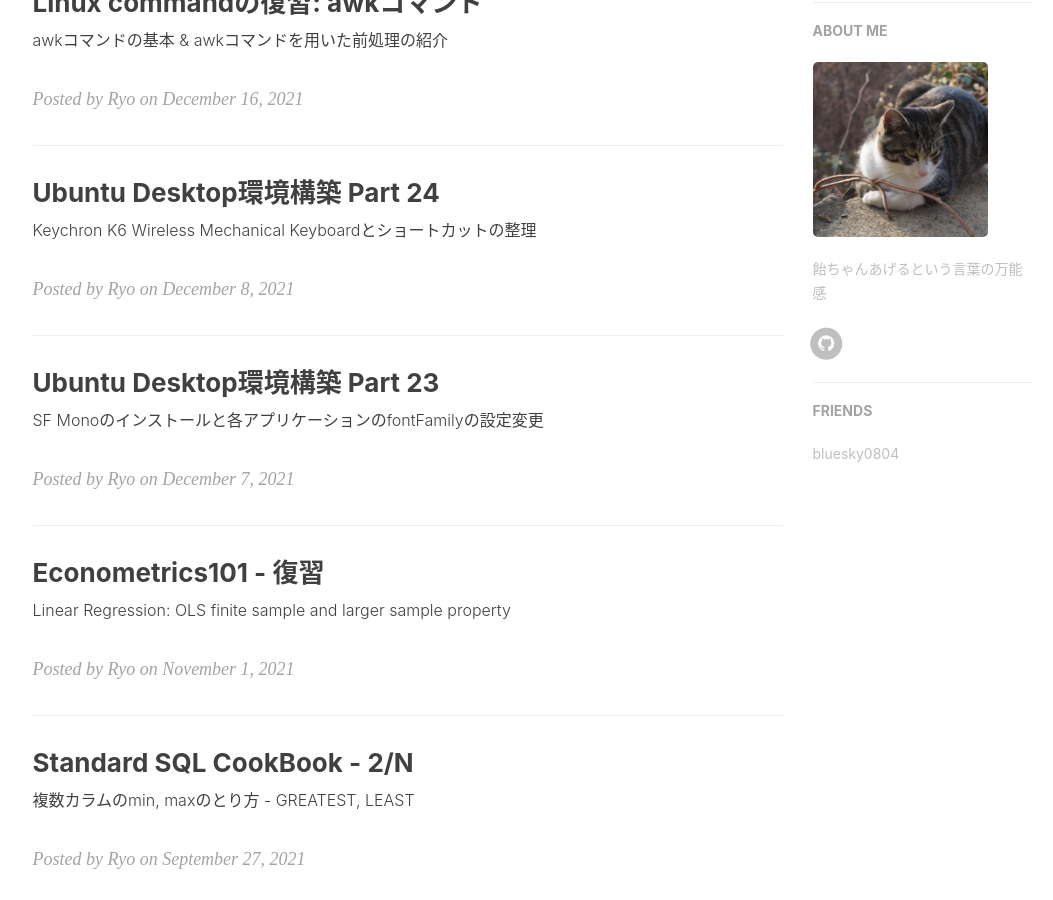
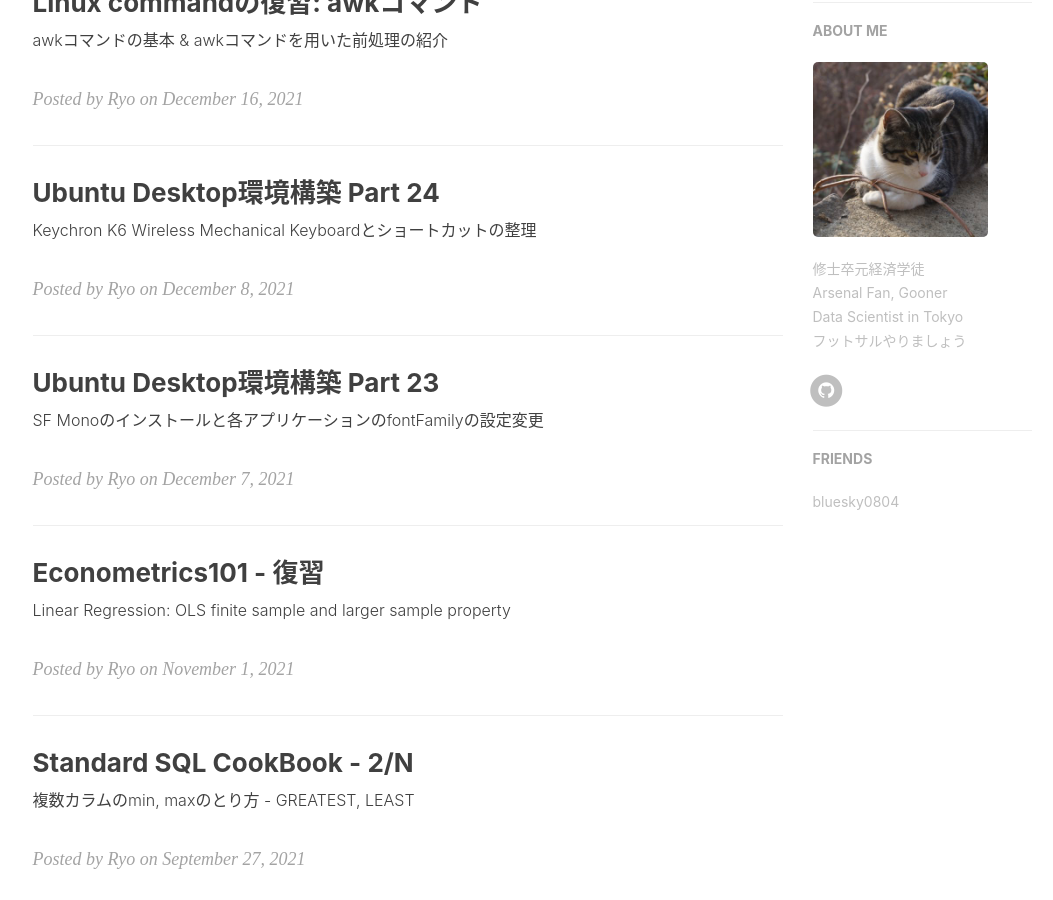
Before and after one commit to RyoNakagami/RyoNakagami.github.io, a Jekyll site: the page built from index.html, in a window 1280 px wide and 900 px high, scrolled down 842 px. Shown: the whole window, without its empty margins (135-1188 px from the left). Built offline with Jekyll 4.4.1, drawn with Linux system fonts in a browser that asks for light colours; nearby versions of some CDN libraries; the list of posts is cut into pages by our own code; comment, search, counter and statistics services are not loaded.

Commit message:
FIX about me in _config.yml

```diff
--- a/_config.yml
+++ b/_config.yml
@@ -81,7 +81,7 @@ ga_track_id: "G-LVL413SV09"            # Format: UA-xxxxxx-xx
 
 # Sidebar settings
 sidebar: true                           # whether or not using Sidebar.
-sidebar-about-description: "飴ちゃんあげるという言葉の万能感"
+sidebar-about-description: "修士卒元経済学徒<br>Arsenal Fan, Gooner<br>Data Scientist in Tokyo<br>フットサルやりましょう"
 sidebar-avatar: /img/avatar_rio_cat.jpg      # use absolute URL, seeing it's used in both `/` and `/about/`
 
 
```
